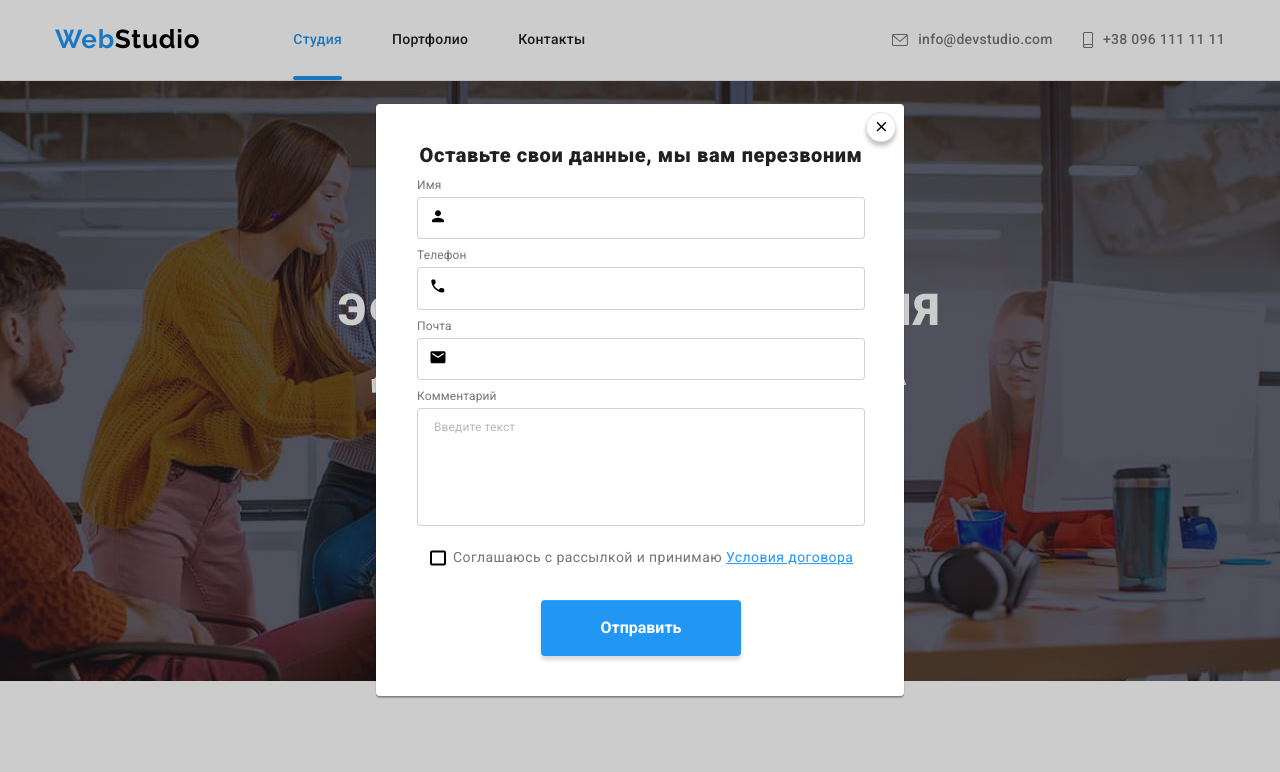
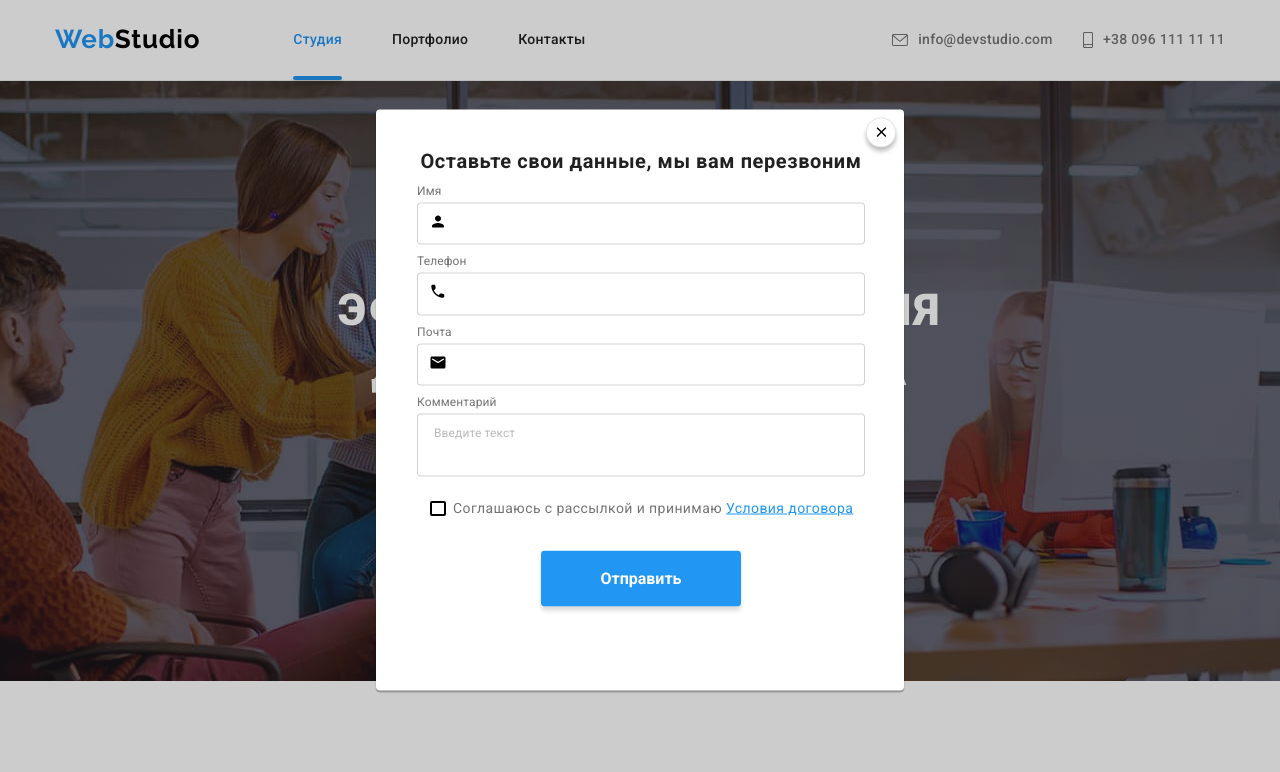
Before and after one commit to ValeriiYr/goit-markup-hw-06, a plain HTML site: page index.html in a window 1280 px wide. Both pictures are taken after a click on the button "Заказать услугу". Shown: the top 772 px of the page. Drawn offline with nearby package versions, Linux system fonts and the light colour scheme; files whose address does not match are found by name.

Commit message:
змінює  розмітку у форму модального вікна

```diff
--- a/index.html
+++ b/index.html
@@ -69,9 +69,8 @@
 
           <div class="backdrop is-hidden" data-modal>
             <div class="modal close-position">
-              <p class="form-title">
-                <b>Оставьте свои данные, мы вам перезвоним</b>
-              </p>
+              <p class="form-title">Оставьте свои данные, мы вам перезвоним</p>
+
               <form class="forms" autocomplete="off">
                 <label class="form-field"
                   ><span class="form-label">Имя</span>
@@ -110,7 +109,7 @@
                   ><span class="form-label">Комментарий</span>
                   <textarea
                     name="feedback"
-                    rows="5"
+                    rows="0"
                     placeholder="Введите текст"
                     class="form-input form-textarea cursor"
                   ></textarea>
```
